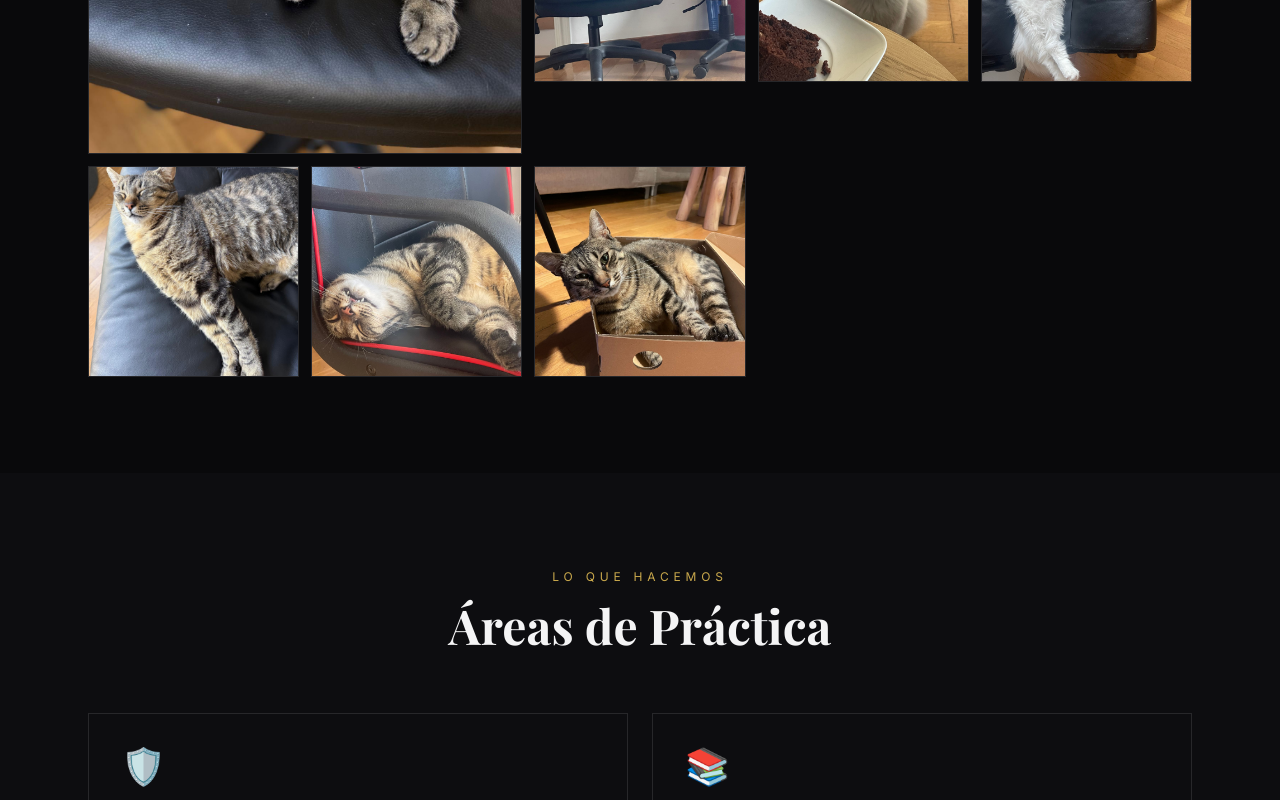
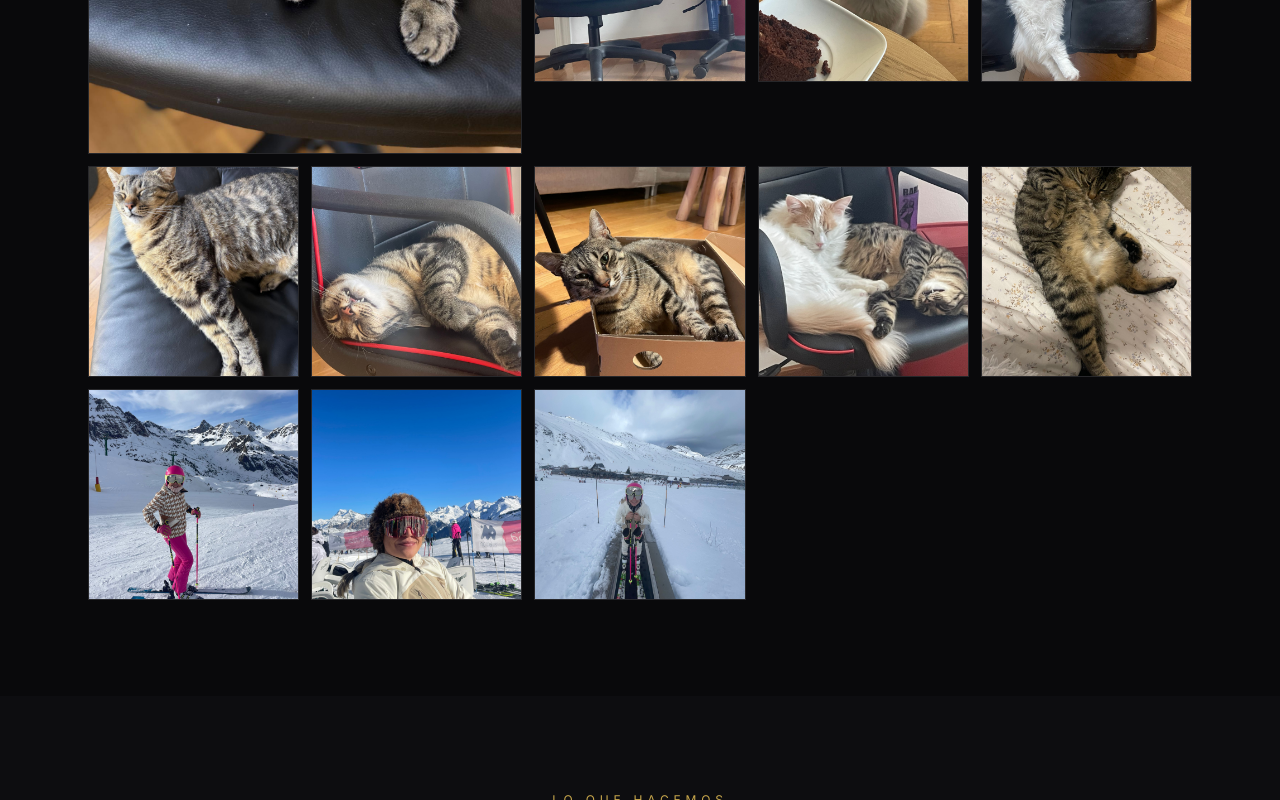
Before and after one commit to josemotos92/bufete-paco-paula-agustin, a Next.js app: page / in a window 1280 px wide. Shown: the part 3090-3890 px from the top of the page. Built offline with nearby package versions, Linux system fonts and the light colour scheme; a web font is replaced by a local one.

Commit message:
feat: galería completa 15 fotos, bio Paula actualizada con pistas de esquí

```diff
--- a/app/page.tsx
+++ b/app/page.tsx
@@ -5,7 +5,7 @@ const socios = [
     nombre: "Paula",
     cargo: "Socia Fundadora",
     especialidad: "Derecho Digital · Protección de Datos · Paciencia Infinita",
-    bio: "Colegiada nº 42.069 en el ICAB. Lleva 12 años ejerciendo y 12 años intentando que sus socios no se duerman durante los juicios. Pionera en la aplicación del RGPD al sector de las golosinas para gatos. Ha ganado el 94% de sus casos, aunque el 6% restante se resolvió cuando Paco simplemente se fue.",
+    bio: "Colegiada nº 42.069 en el ICAB. Lleva 12 años ejerciendo y 12 años intentando que sus socios no se duerman durante los juicios. Pionera en el RGPD aplicado a golosinas felinas. Ha ganado el 94% de sus casos. El 6% restante coincide con los días de nieve, cuando Paula estaba en pista.",
     logros: [
       "Colegiada ICAB · Máster en RGPD",
       "Premio 'Abogada del Año' (según sus gatos)",
@@ -188,6 +188,31 @@ const galeria = [
     src: "/image-1780332171328.jpg",
     alt: "Paco en su despacho provisional",
     caption: "El despacho de Paco. Cloudstratus talla 11.5. Le viene justo pero es suyo.",
+  },
+  {
+    src: "/image-1780332427506.jpg",
+    alt: "Los socios en acuerdo total",
+    caption: "Reunión de socios. Orden del día: estar cómodos. Aprobado por unanimidad.",
+  },
+  {
+    src: "/image-1780332436059.jpg",
+    alt: "Paco en la sala de deliberaciones",
+    caption: "Paco en su sala de deliberaciones privada. Privacísima.",
+  },
+  {
+    src: "/image-1780332430836.jpg",
+    alt: "Paula preparando el alegato de invierno",
+    caption: "Paula preparando su alegato en las alturas. Las pistas también son su despacho.",
+  },
+  {
+    src: "/image-1780332433632.jpg",
+    alt: "Retiro estratégico anual del bufete",
+    caption: "El retiro estratégico anual. Los gatos se quedan en casa. Agustín no lo sabe todavía.",
+  },
+  {
+    src: "/image-1780332438825.jpg",
+    alt: "Paula subiendo al siguiente caso",
+    caption: "Paula subiendo hacia el siguiente caso. Literalmente.",
   },
 ];
 
```
